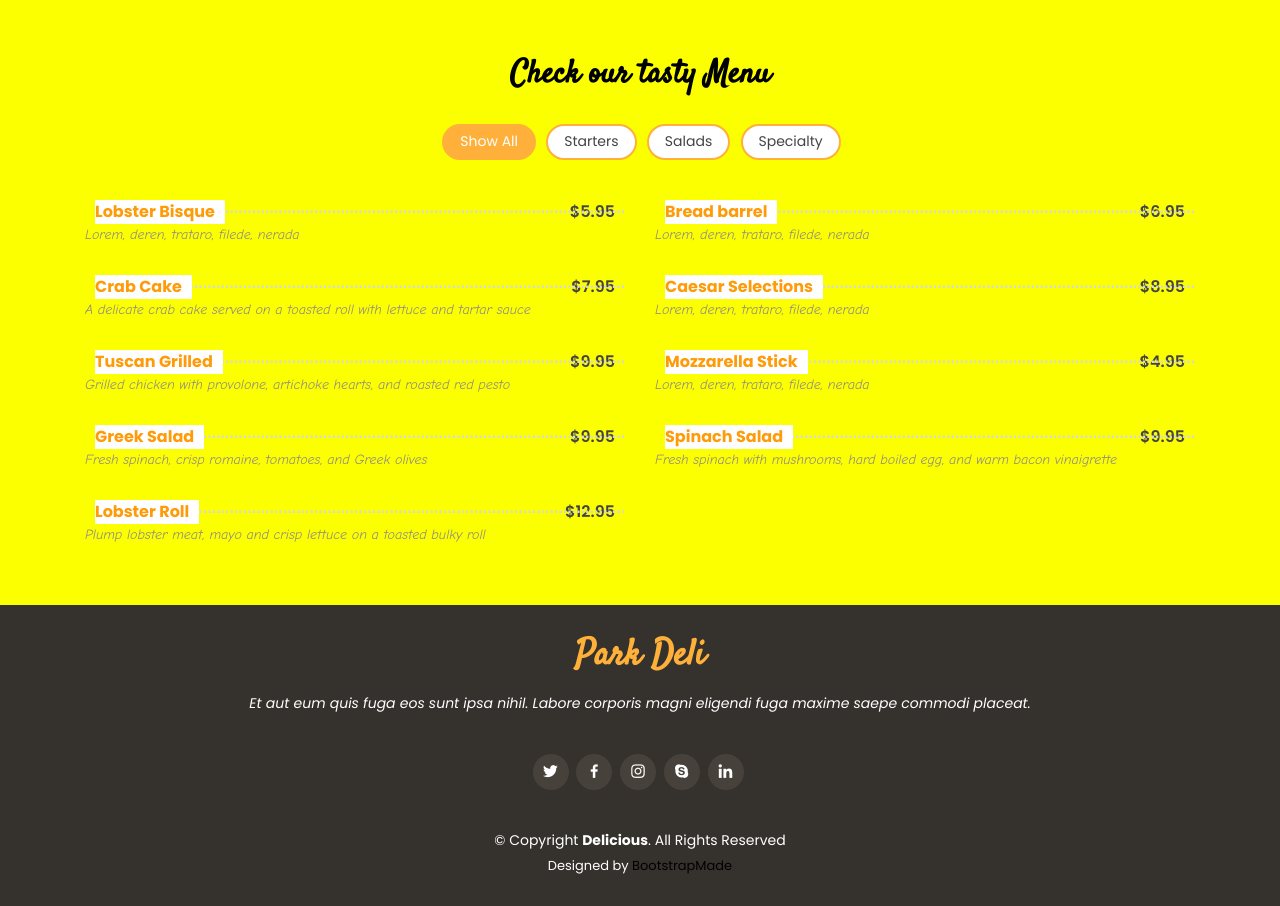
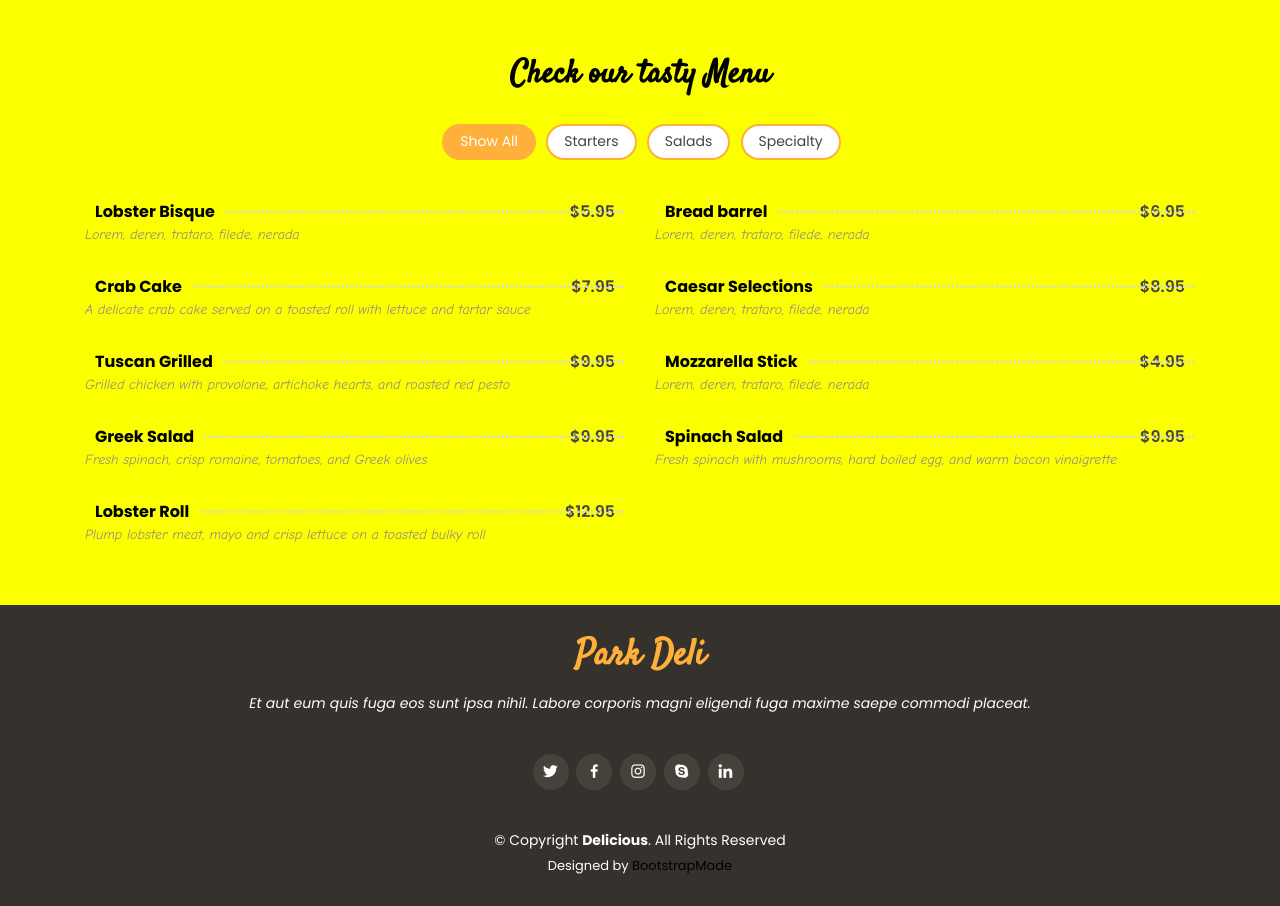
Before and after one commit to neeldoshi7/PD, a PHP site: page /menu.html in a window 1280 px wide. Shown: the part 208-1114 px from the top of the page. Run offline with PHP 8.4, Linux system fonts and the light colour scheme.

Commit message:
Update style.css

```diff
--- a/assets/css/style.css
+++ b/assets/css/style.css
@@ -959,11 +959,11 @@ section {
 
 .menu .menu-content a {
   padding-right: 10px;
-  background: #fff;
+  background: #fbff00;
   position: relative;
   z-index: 3;
   font-weight: 700;
-  color: #ff9b08;
+  color: black;
 }
 
 .menu .menu-content  {
```
